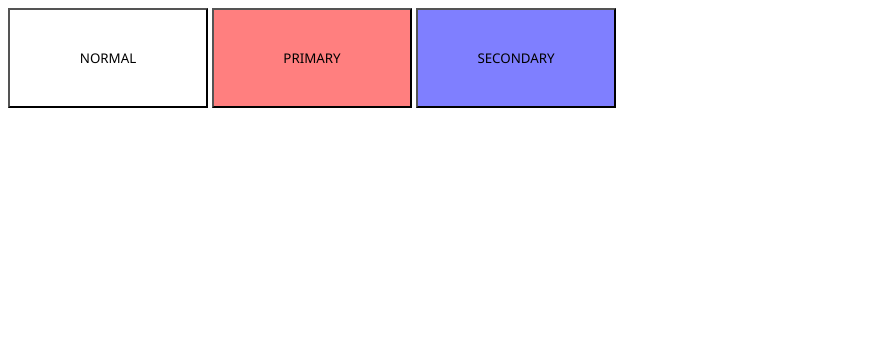
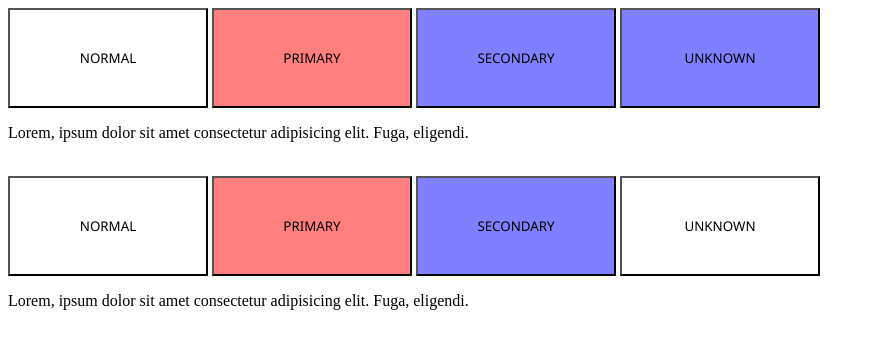
Before and after one commit to harrison-nc/pottery-store, a website built with Vite: page exercise/index.html in a window 1280 px wide. Shown: the whole page, without its empty margins (0-875 px from the left). Built offline with nearby package versions, Linux system fonts and the light colour scheme.

Commit message:
fix button exercise

```diff
--- a/exercise/index.html
+++ b/exercise/index.html
@@ -1,17 +1,31 @@
 <!DOCTYPE html>
 <html lang="en">
+
 <head>
   <meta charset="UTF-8">
   <meta name="viewport" content="width=device-width, initial-scale=1.0">
   <link rel="stylesheet" href="/exercise/style.css">
   <title>Exercise</title>
 </head>
+
 <body>
 
+  <button type="button" class="button">Normal</button>
+  <button type="button" class="button primary">Primary</button>
+  <button type="button" class="button secondary">Secondary</button>
 
-      <button class="normal">Normal</button>
-      <button class="primary">Primary</button>
-      <button class="secondary">Secondary</button>
+  <button type="button" class="button secondary primary">Unknown</button>
+  <p class="primary">Lorem, ipsum dolor sit amet consectetur adipisicing elit. Fuga, eligendi.</p>
 
-    </body>
+  <br>
+
+  <button type="button" class="button">Normal</button>
+  <button type="button" class="button" data-button-type="primary">Primary</button>
+  <button type="button" class="button" data-button-type="secondary">Secondary</button>
+
+  <button type="button" class="button" data-button-type="secondary primary">Unknown</button>
+  <p data-button-type="primary">Lorem, ipsum dolor sit amet consectetur adipisicing elit. Fuga, eligendi.</p>
+
+</body>
+
 </html>
--- a/exercise/style.css
+++ b/exercise/style.css
@@ -1,19 +1,23 @@
-
- button {
+.button {
   width: 200px;
   height: 100px;
-  font-family: 'Segoe UI', Tahoma, Geneva, Verdana, sans-serif;
+  font-family: "Segoe UI", Tahoma, Geneva, Verdana, sans-serif;
   text-transform: uppercase;
+  background-color: #fff;
 }
 
-.normal {
-background-color: #fff;
+.button.primary {
+  background-color: rgb(255, 127, 127);
 }
 
- .primary {
-  background-color: rgb(255,127,127);
+.button.secondary {
+  background-color: rgb(127, 127, 255);
 }
 
-.secondary {
-  background-color: rgb(127,127,255);
+.button[data-button-type="primary"] {
+  background-color: rgb(255, 127, 127);
 }
+
+.button[data-button-type="secondary"] {
+  background-color: rgb(127, 127, 255);
+}
```
Also changed, not shown: index.html (+1 -0 lines).
